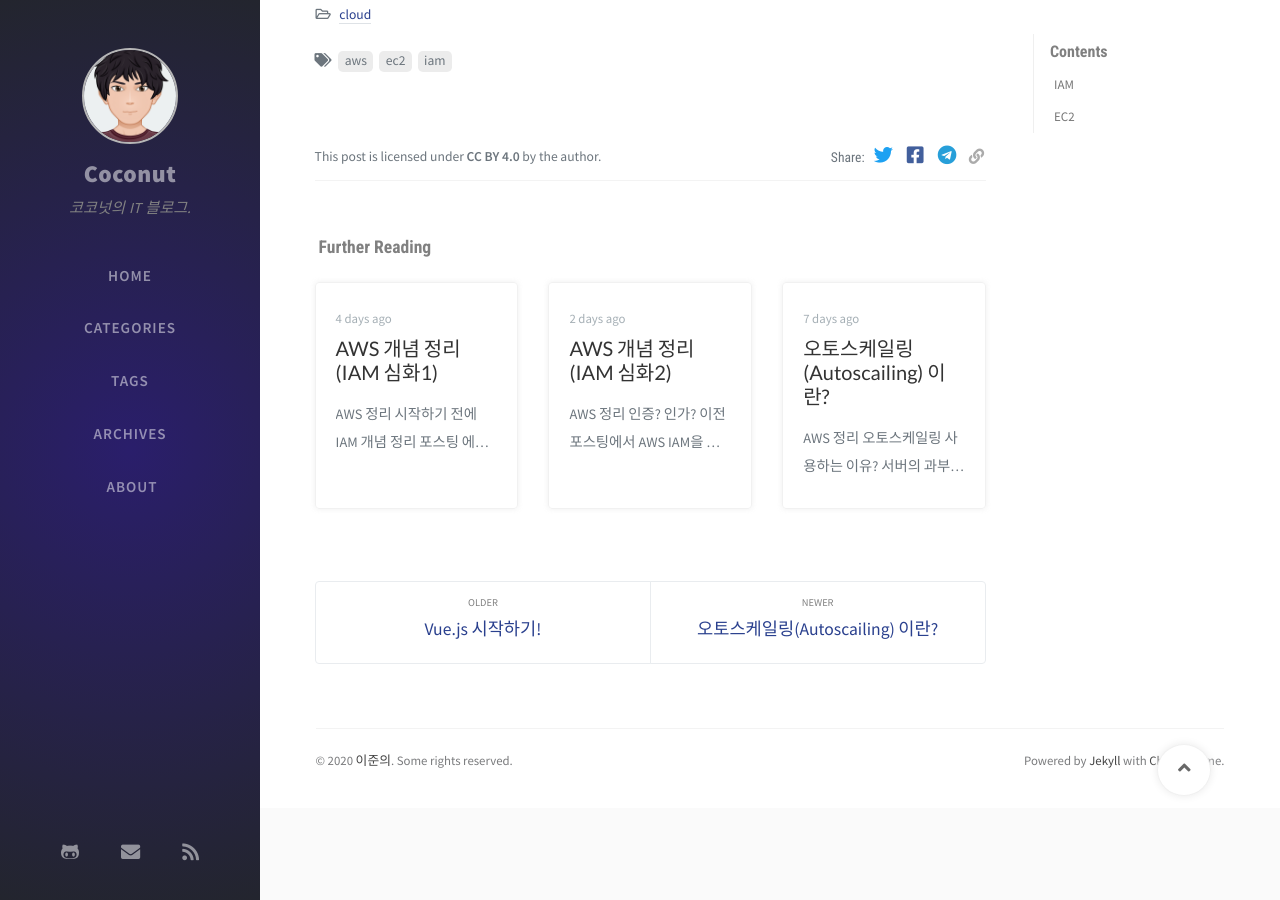
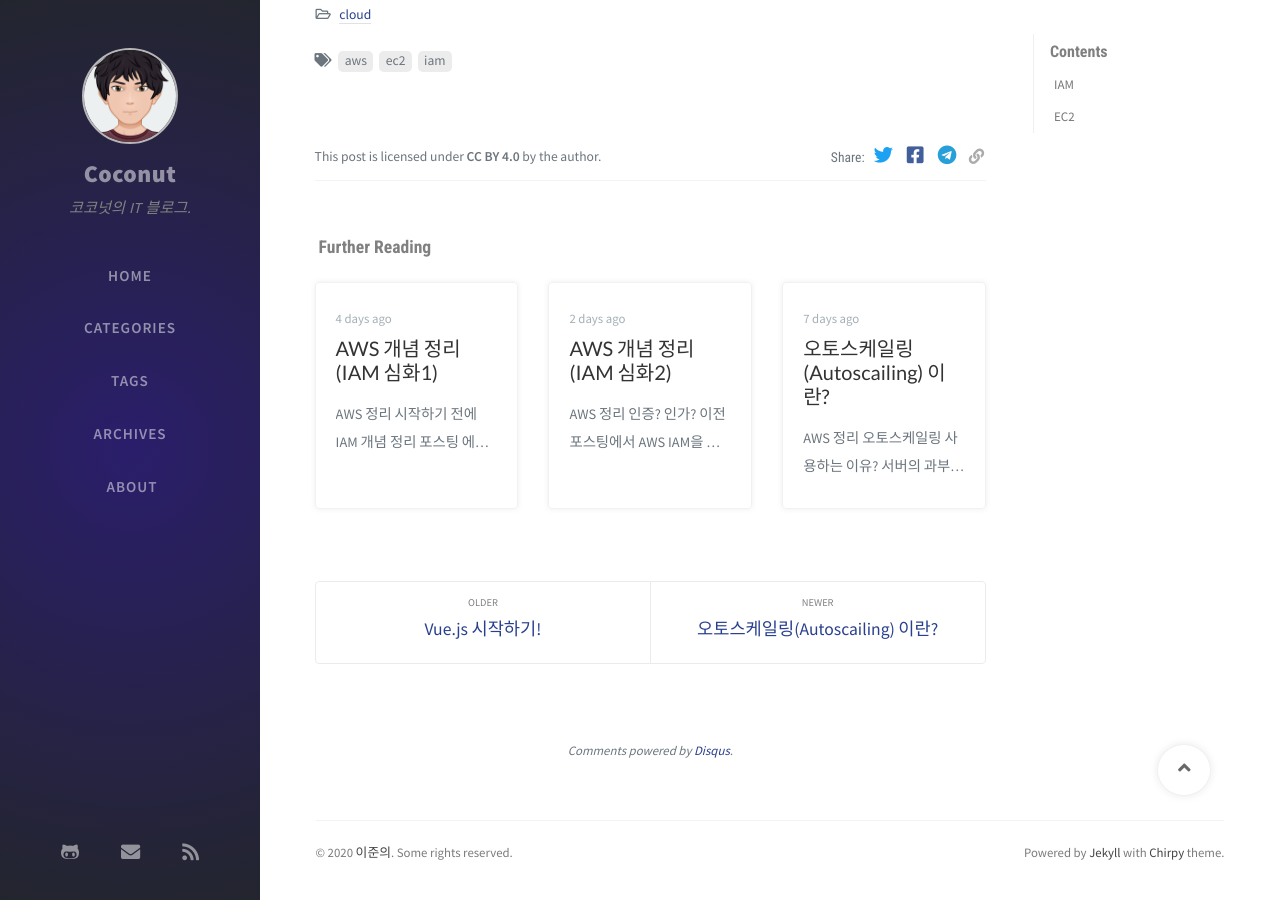
Before and after one commit to coconutstd/coconutstd.github.io, a Jekyll site: the page built from _posts/2020-10-16-AWS정리-1.md, in a window 1280 px wide and 900 px high, scrolled down 1432 px. Built offline with Jekyll 4.4.1, drawn with Linux system fonts in a browser that asks for light colours; nearby versions of some CDN libraries; comment, search, counter and statistics services are not loaded; some of the changed lines change nothing that is shown.

Commit message:
No.7 포스팅(주제: AWS와 자바스크립트의 차이1) - 댓글 추가

```diff
--- a/_config.yml
+++ b/_config.yml
@@ -64,8 +64,8 @@
     cache: false  # pv data local cache, good for the users from GFW area.
 
 disqus:
-  comments: false  # boolean type, the global switch for posts comments.
-  shortname: ''    # Fill with your Disqus shortname. › https://help.disqus.com/en/articles/1717111-what-s-a-shortname
+  comments: true  # boolean type, the global switch for posts comments.
+  shortname: 'coconutstd'    # Fill with your Disqus shortname. › https://help.disqus.com/en/articles/1717111-what-s-a-shortname
 
 
 # Prefer color scheme setting, available values:
```
